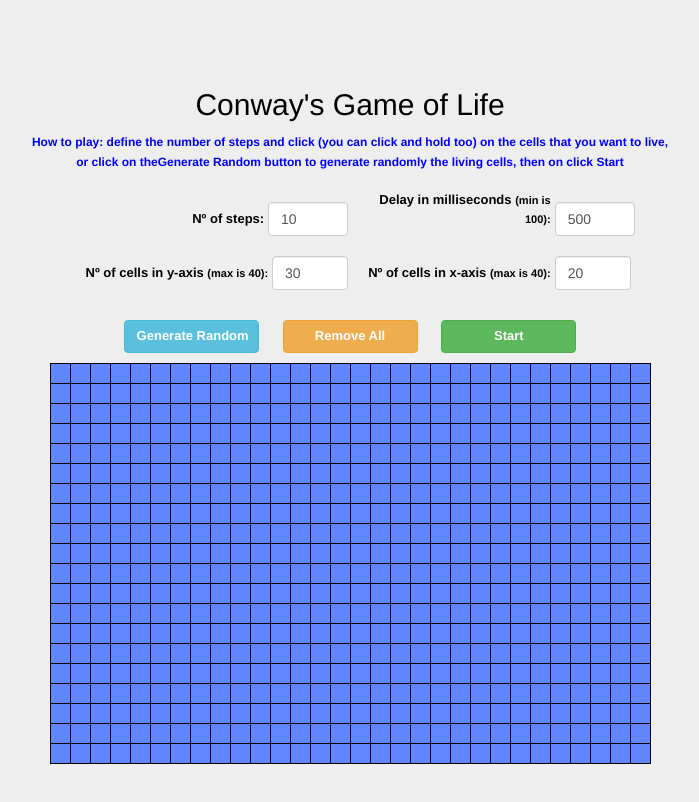
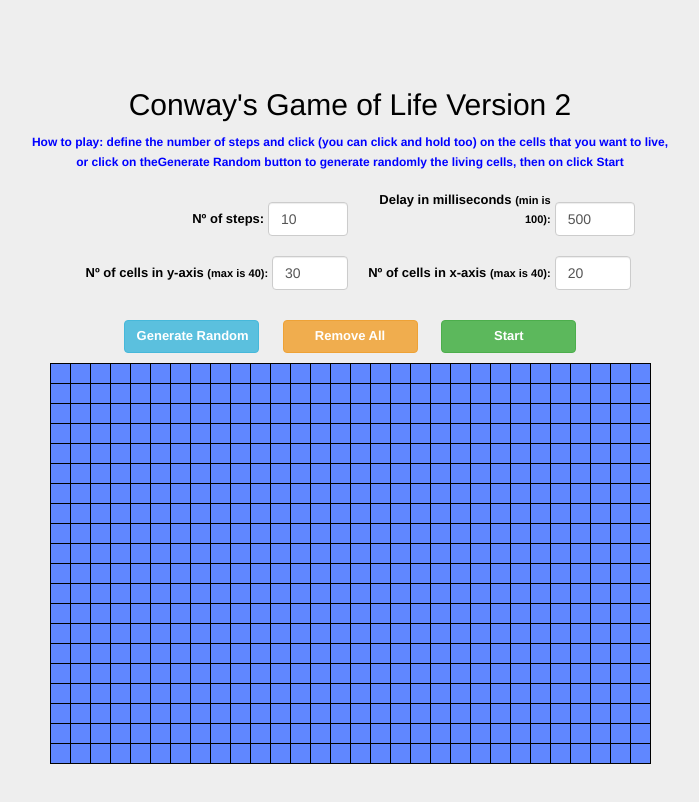
Before and after one commit to feliperochadev/v2-game-of-life, a plain HTML site: page src/main/webapp/index.html in a window 1280 px wide. Shown: the whole page, without its empty margins (290-989 px from the left). Drawn offline with Linux system fonts and the light colour scheme.

Commit message:
change title

```diff
--- a/src/main/webapp/index.html
+++ b/src/main/webapp/index.html
@@ -1,7 +1,7 @@
 <!DOCTYPE html>
 <html lang="en" ng-app="gameOfLife">
 <head>
-    <title>Conway's Game of Life by Felipe Rocha</title>
+    <title>Conway's Game of Life Version 2 by Felipe Rocha</title>
     <meta charset="UTF-8">
     <meta name="viewport" content="width=device-width, initial-scale=1">
     <link href="css/bootstrap.min.css" rel="stylesheet" type="text/css">
@@ -9,7 +9,7 @@
 </head>
 <body class="jumbotron center" ng-controller="gameOfLifeController">
 <header>
-    <h2>Conway's Game of Life</h2>
+    <h2>Conway's Game of Life Version 2</h2>
     <strong>How to play: define the number of steps and click (you can click and hold too) on the cells that you want to live,</strong>
     <br/>
     <strong>or click on theGenerate Random button to generate randomly the living cells, then on click Start</strong>
```
